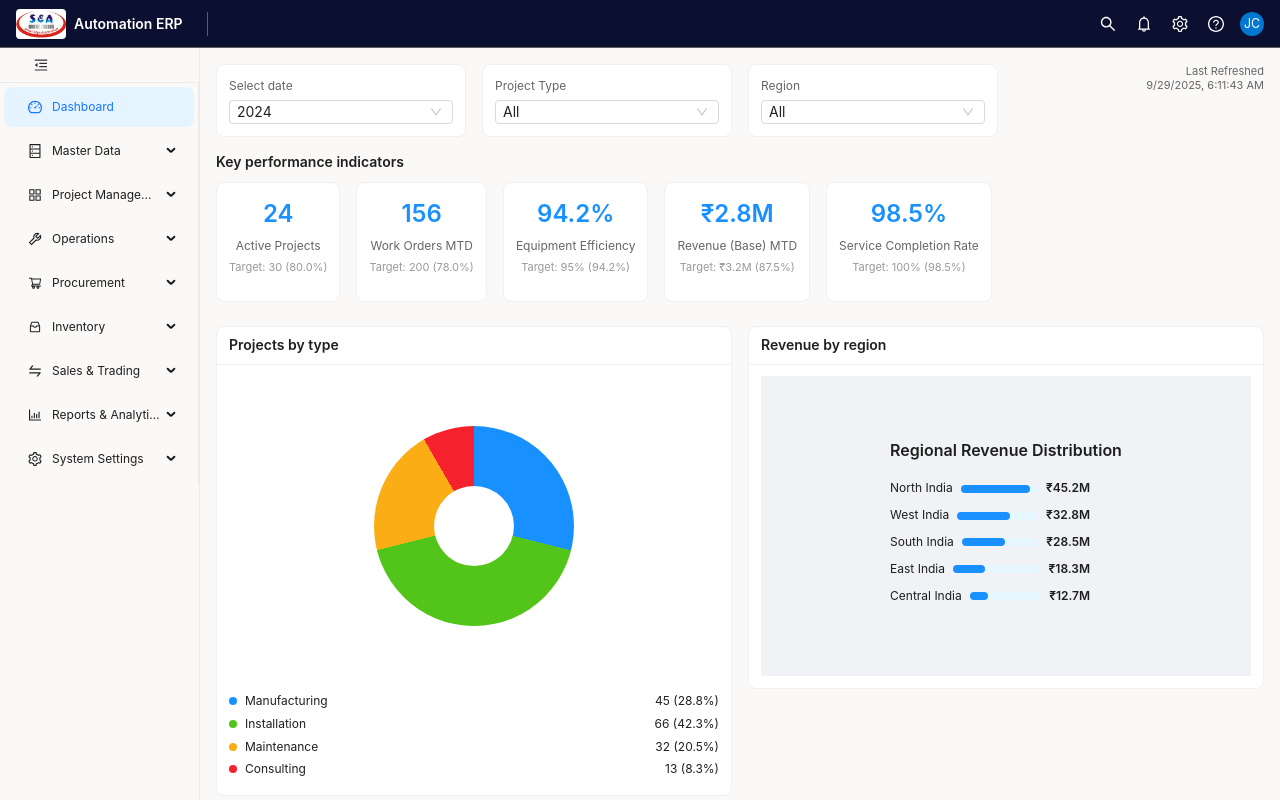
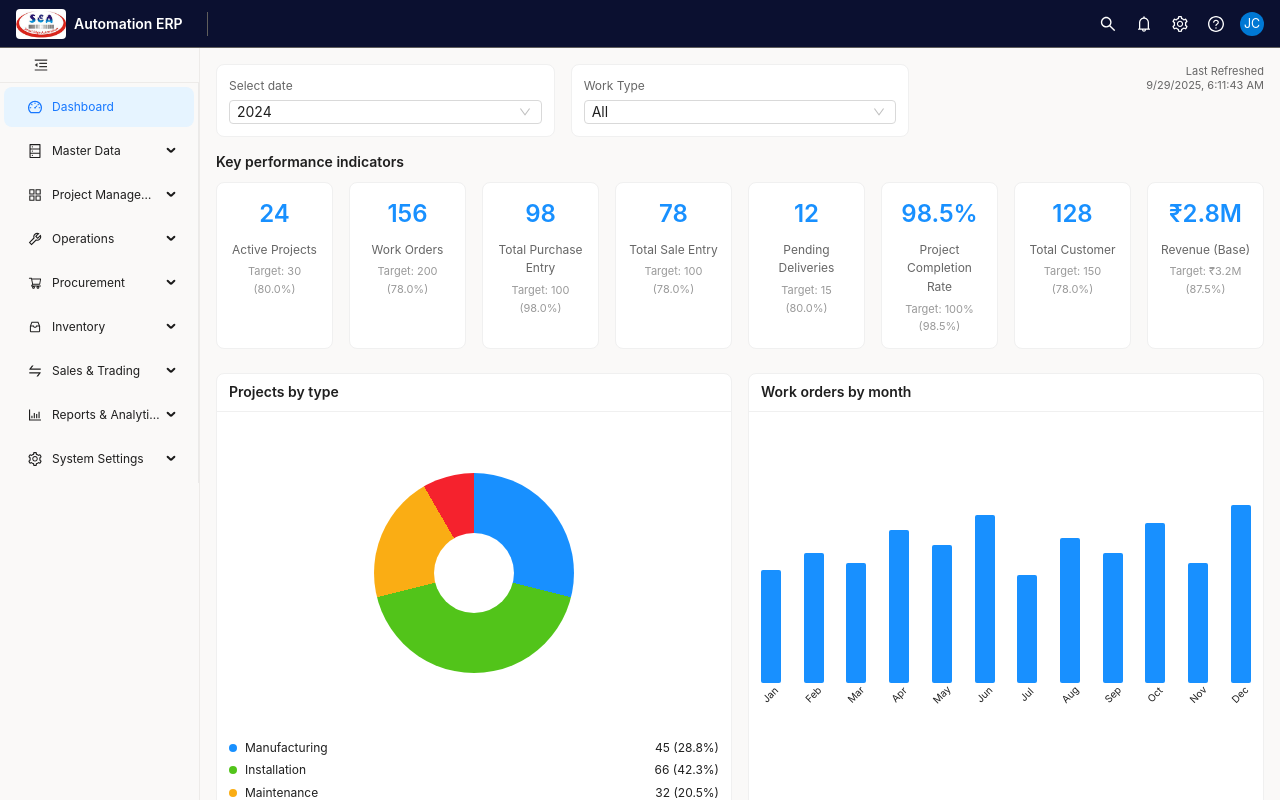
Before and after one commit to Luisant-git/Automation_ERP, a React (Vite) app in the folder frontend/: page / in a window 1280 px wide. Both pictures are taken after typing "Sample", "Sample123" into the empty fields and a click on the button "Sign In". Built offline with nearby package versions, Linux system fonts and the light colour scheme.

Commit message:
for to pull changes

```diff
--- a/frontend/src/pages/Dashboard.jsx
+++ b/frontend/src/pages/Dashboard.jsx
@@ -1,13 +1,16 @@
 import React from 'react'
-import { Card, Row, Col, Select, Statistic, Progress } from 'antd'
+import { Card, Row, Col, Select } from 'antd'
 
 const Dashboard = () => {
   const kpiData = [
     { title: 'Active Projects', value: 24, target: 30, percentage: 80 },
-    { title: 'Work Orders MTD', value: 156, target: 200, percentage: 78 },
-    { title: 'Equipment Efficiency', value: '94.2%', target: '95%', percentage: 94.2 },
-    { title: 'Revenue (Base) MTD', value: '₹2.8M', target: '₹3.2M', percentage: 87.5 },
-    { title: 'Service Completion Rate', value: '98.5%', target: '100%', percentage: 98.5 }
+    { title: 'Work Orders', value: 156, target: 200, percentage: 78 },
+    { title: 'Total Purchase Entry', value: 98, target: 100, percentage: 98 },
+    { title: 'Total Sale Entry', value: 78, target: 100, percentage: 78 },
+    { title: 'Pending Deliveries', value: 12, target: 15, percentage: 80 },
+    { title: 'Project Completion Rate', value: '98.5%', target: '100%', percentage: 98.5 },
+    { title: 'Total Customer', value: 128, target: 150, percentage: 78 },
+    { title: 'Revenue (Base)', value: '₹2.8M', target: '₹3.2M', percentage: 87.5 },
   ]
 
   const projectData = [
@@ -17,13 +20,7 @@ const Dashboard = () => {
     { type: 'Consulting', value: 13, percentage: 8.3 }
   ]
 
-  const revenueByRegion = [
-    { region: 'North India', value: 45.2 },
-    { region: 'West India', value: 32.8 },
-    { region: 'South India', value: 28.5 },
-    { region: 'East India', value: 18.3 },
-    { region: 'Central India', value: 12.7 }
-  ]
+
 
   const workOrderTrend = [
     { month: 'Jan', orders: 45 }, { month: 'Feb', orders: 52 }, { month: 'Mar', orders: 48 },
@@ -52,7 +49,7 @@ const Dashboard = () => {
     <div style={{ padding: '16px', background: '#faf9f8' }}>
       {/* Header Controls */}
       <Row gutter={16} style={{ marginBottom: '16px' }}>
-        <Col span={6}>
+        <Col span={8}>
           <Card size="small">
             <div style={{ fontSize: '12px', color: '#666', marginBottom: '4px' }}>Select date</div>
             <Select defaultValue="2024" style={{ width: '100%' }} size="small">
@@ -61,17 +58,17 @@ const Dashboard = () => {
             </Select>
           </Card>
         </Col>
-        <Col span={6}>
+        <Col span={8}>
           <Card size="small">
-            <div style={{ fontSize: '12px', color: '#666', marginBottom: '4px' }}>Project Type</div>
+            <div style={{ fontSize: '12px', color: '#666', marginBottom: '4px' }}>Work Type</div>
             <Select defaultValue="All" style={{ width: '100%' }} size="small">
               <Select.Option value="All">All</Select.Option>
-              <Select.Option value="Manufacturing">Manufacturing</Select.Option>
-              <Select.Option value="Installation">Installation</Select.Option>
+              <Select.Option value="projects">Projects</Select.Option>
+              <Select.Option value="sales">Sales</Select.Option>
             </Select>
           </Card>
         </Col>
-        <Col span={6}>
+        {/* <Col span={6}>
           <Card size="small">
             <div style={{ fontSize: '12px', color: '#666', marginBottom: '4px' }}>Region</div>
             <Select defaultValue="All" style={{ width: '100%' }} size="small">
@@ -80,8 +77,8 @@ const Dashboard = () => {
               <Select.Option value="South">South India</Select.Option>
             </Select>
           </Card>
-        </Col>
-        <Col span={6}>
+        </Col> */}
+        <Col span={8}>
           <div style={{ textAlign: 'right', fontSize: '11px', color: '#666' }}>
             Last Refreshed<br />
             {new Date().toLocaleString()}
@@ -91,11 +88,11 @@ const Dashboard = () => {
 
       {/* KPI Cards */}
       <div style={{ fontSize: '14px', fontWeight: '600', marginBottom: '12px' }}>Key performance indicators</div>
-      <Row gutter={16} style={{ marginBottom: '24px' }}>
+      <Row gutter={[16, 16]} style={{ marginBottom: '24px' }}>
         {kpiData.map((kpi, index) => (
-          <Col span={4.8} key={index}>
-            <Card size="small" style={{ textAlign: 'center', minHeight: '120px' }}>
-              <div style={{ fontSize: '24px', fontWeight: '600', color: '#1890ff' }}>{kpi.value}</div>
+          <Col xs={24} sm={12} md={8} lg={6} xl={Math.floor(24/7)} key={index}>
+            <Card size="small" style={{ textAlign: 'center', minHeight: '120px', height: '100%' }}>
+              <div style={{ fontSize: '24px', fontWeight: '600', color: '#1890ff', marginBottom: '8px' }}>{kpi.value}</div>
               <div style={{ fontSize: '12px', color: '#666', margin: '4px 0' }}>{kpi.title}</div>
               <div style={{ fontSize: '11px', color: '#999' }}>Target: {kpi.target} ({kpi.percentage.toFixed(1)}%)</div>
             </Card>
@@ -104,9 +101,9 @@ const Dashboard = () => {
       </Row>
 
       {/* Charts Row */}
-      <Row gutter={16} style={{ marginBottom: '24px' }}>
-        <Col span={12}>
-          <Card title="Projects by type" size="small">
+      <Row gutter={[16, 16]} style={{ marginBottom: '24px' }}>
+        <Col xs={24} lg={12}>
+          <Card title="Projects by type" size="small" style={{ height: '100%' }}>
             <div style={{ height: '300px', display: 'flex', alignItems: 'center', justifyContent: 'center' }}>
               <div style={{ width: '200px', height: '200px', borderRadius: '50%', background: 'conic-gradient(#1890ff 0deg 104deg, #52c41a 104deg 256deg, #faad14 256deg 330deg, #f5222d 330deg 360deg)', position: 'relative' }}>
                 <div style={{ position: 'absolute', top: '50%', left: '50%', transform: 'translate(-50%, -50%)', width: '80px', height: '80px', borderRadius: '50%', background: 'white' }}></div>
@@ -122,63 +119,42 @@ const Dashboard = () => {
             </div>
           </Card>
         </Col>
-        <Col span={12}>
-          <Card title="Revenue by region" size="small">
-            <div style={{ height: '300px', background: '#f0f2f5', display: 'flex', alignItems: 'center', justifyContent: 'center' }}>
-              <div style={{ textAlign: 'center' }}>
-                <div style={{ fontSize: '16px', marginBottom: '16px', fontWeight: '600' }}>Regional Revenue Distribution</div>
-                {revenueByRegion.map((item, index) => (
-                  <div key={index} style={{ margin: '8px 0', fontSize: '12px', display: 'flex', alignItems: 'center', justifyContent: 'space-between', width: '200px' }}>
-                    <span>{item.region}</span>
-                    <div style={{ flex: 1, margin: '0 8px', height: '8px', background: '#e6f7ff', borderRadius: '4px' }}>
-                      <div style={{ width: `${(item.value / 50) * 100}%`, height: '100%', background: '#1890ff', borderRadius: '4px' }}></div>
-                    </div>
-                    <span style={{ fontWeight: '600' }}>₹{item.value}M</span>
-                  </div>
-                ))}
-              </div>
+        <Col xs={24} lg={12}>
+          <Card title="Work orders by month" size="small" style={{ height: '100%' }}>
+            <div style={{ height: '300px', display: 'flex', alignItems: 'end', justifyContent: 'space-between', padding: '20px 0' }}>
+              {workOrderTrend.map((item, index) => (
+                <div key={index} style={{ display: 'flex', flexDirection: 'column', alignItems: 'center' }}>
+                  <div style={{ width: '20px', height: `${(item.orders / 80) * 200}px`, background: '#1890ff', marginBottom: '4px', borderRadius: '2px' }}></div>
+                  <div style={{ fontSize: '10px', transform: 'rotate(-45deg)', transformOrigin: 'center' }}>{item.month}</div>
+                </div>
+              ))}
             </div>
           </Card>
         </Col>
       </Row>
 
       {/* Bottom Charts Row */}
-      <Row gutter={16}>
-        <Col span={8}>
-          <Card title="Work orders by month" size="small">
-            <div style={{ height: '200px', display: 'flex', alignItems: 'end', justifyContent: 'space-between', padding: '20px 0' }}>
-              {workOrderTrend.map((item, index) => (
+      <Row gutter={[16, 16]}>
+        <Col xs={24} md={12}>
+          <Card title="Equipment status" size="small" style={{ height: '100%' }}>
+            <div style={{ height: '200px', display: 'flex', alignItems: 'end', justifyContent: 'space-around', padding: '20px 0' }}>
+              {equipmentStatus.map((item, index) => (
                 <div key={index} style={{ display: 'flex', flexDirection: 'column', alignItems: 'center' }}>
-                  <div style={{ width: '20px', height: `${(item.orders / 80) * 150}px`, background: '#1890ff', marginBottom: '4px', borderRadius: '2px' }}></div>
-                  <div style={{ fontSize: '10px', transform: 'rotate(-45deg)', transformOrigin: 'center' }}>{item.month}</div>
+                  <div style={{ width: '40px', height: `${(item.count / 50) * 150}px`, background: ['#52c41a', '#faad14', '#f5222d', '#d9d9d9'][index], marginBottom: '8px', borderRadius: '4px' }}></div>
+                  <div style={{ fontSize: '10px', textAlign: 'center', width: '60px' }}>{item.status}</div>
+                  <div style={{ fontSize: '12px', fontWeight: '600', textAlign: 'center' }}>{item.count}</div>
                 </div>
               ))}
             </div>
           </Card>
         </Col>
-        <Col span={8}>
-          <Card title="Equipment status" size="small">
-            <div style={{ height: '200px', display: 'flex', alignItems: 'end', justifyContent: 'space-around', padding: '20px 0' }}>
-              {equipmentStatus.map((item, index) => (
-                <div key={index} style={{ display: 'flex', flexDirection: 'column', alignItems: 'center' }}>
-                  <div style={{ width: '40px', height: `${(item.count / 50) * 150}px`, background: ['#52c41a', '#faad14', '#f5222d', '#d9d9d9'][index], marginBottom: '8px', borderRadius: '4px' }}></div>
-                  <div style={{ fontSize: '10px', textAlign: 'center', width: '60px' }}>{item.status}</div>
-                  <div style={{ fontSize: '12px', fontWeight: '600' }}>{item.count}</div>
-                </div>
-              ))}
-            </div>
-          </Card>
-        </Col>
-        <Col span={8}>
-          <Card title="Top services by demand" size="small">
-            <div style={{ maxHeight: '200px', overflowY: 'auto' }}>
+        <Col xs={24} md={12}>
+          <Card title="Top services" size="small" style={{ height: '100%' }}>
+            <div style={{ height: '200px', overflowY: 'auto', padding: '8px 0' }}>
               {topServices.map((item, index) => (
-                <div key={index} style={{ display: 'flex', justifyContent: 'space-between', alignItems: 'center', padding: '6px 0', fontSize: '12px', borderBottom: '1px solid #f0f0f0' }}>
-                  <span style={{ flex: 1 }}>{item.service}</span>
-                  <div style={{ width: '60px', height: '8px', background: '#e6f7ff', borderRadius: '4px', marginRight: '8px' }}>
-                    <div style={{ width: `${(item.count / 30) * 100}%`, height: '100%', background: '#1890ff', borderRadius: '4px' }}></div>
-                  </div>
-                  <span style={{ color: '#1890ff', fontWeight: '600', minWidth: '20px' }}>{item.count}</span>
+                <div key={index} style={{ display: 'flex', justifyContent: 'space-between', alignItems: 'center', padding: '8px 0', borderBottom: index < topServices.length - 1 ? '1px solid #f0f0f0' : 'none' }}>
+                  <span style={{ fontSize: '12px', flex: 1 }}>{item.service}</span>
+                  <span style={{ fontSize: '12px', fontWeight: '600', color: '#1890ff' }}>{item.count}</span>
                 </div>
               ))}
             </div>
```
Also changed, not shown: 1 other file (tests, documents, lock files or other folders).
